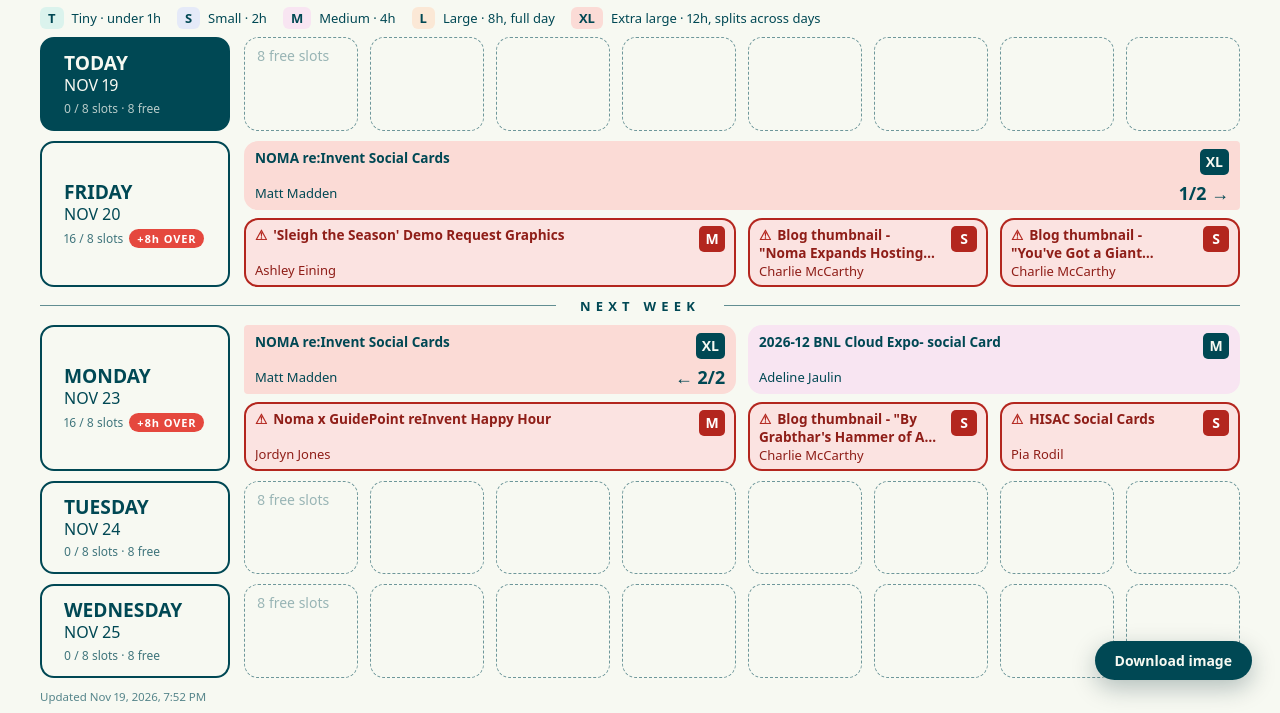
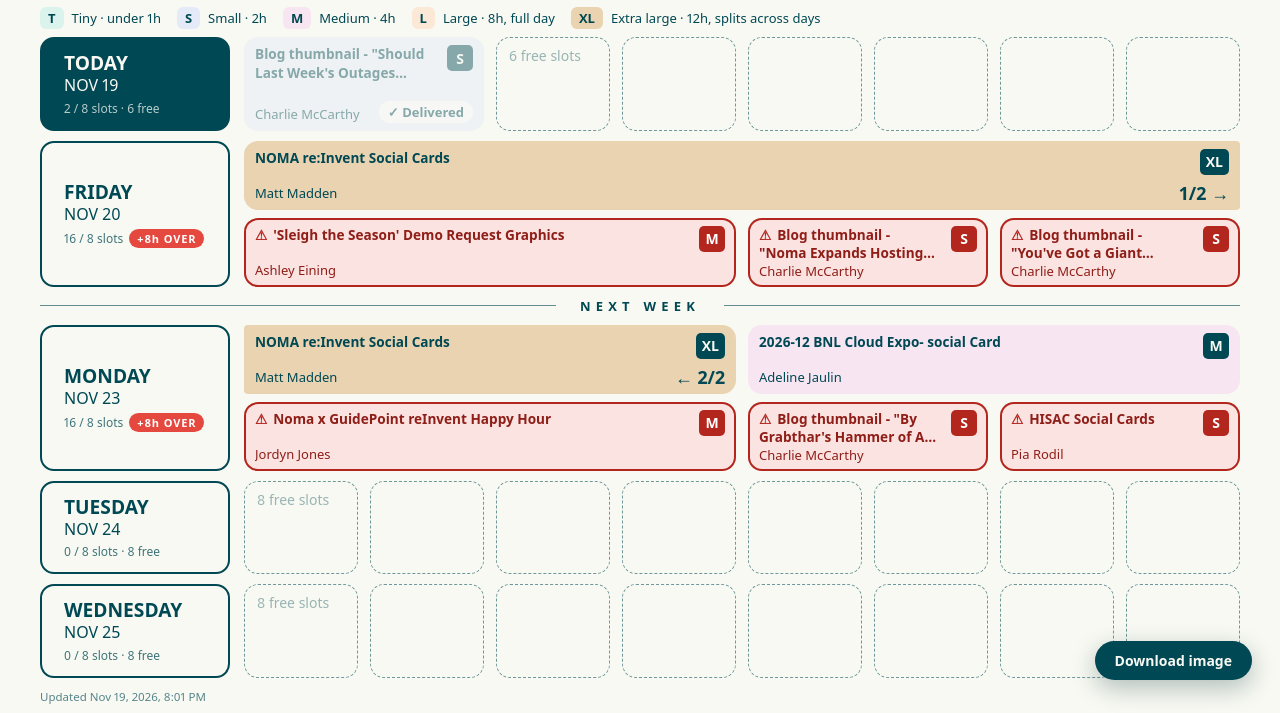
Before and after one commit to camilachisini/clientdashboard, a plain HTML site: page noma/index.html in a window 1280 px wide. Shown: the part 92-805 px from the top of the page. Drawn offline with Linux system fonts and the light colour scheme.

Commit message:
New XL color; keep today's delivered tasks faded with a Delivered check
Co-Authored-By: Claude Opus 5.5 <noreply@anthropic.com>
Claude-Session: https://claude.ai/code/session_014H9TfhAC7s5NgPZ3D1Cpmj

```diff
--- a/noma/app.js
+++ b/noma/app.js
@@ -12,7 +12,9 @@ const iso = (d) => `${d.getFullYear()}-${pad(d.getMonth() + 1)}-${pad(d.getDate(
 const label = (s) => `${MONTHS[Number(s.slice(5, 7)) - 1]} ${Number(s.slice(8, 10))}`;
 const weekday = (s) => new Date(s + 'T12:00:00').getDay();
 const el = (tag, cls, text) => { const e = document.createElement(tag); if (cls) e.className = cls; if (text != null) e.textContent = text; return e; };
-const count = (tasks, list) => tasks.filter((t) => list.includes(t.status)).length;
+const count = (tasks, list) => tasks.filter((t) => !t.completed && list.includes(t.status)).length;
+const DELIVERED = ['Shared with client', 'Pending Approval', 'Complete'];
+const isDelivered = (t) => t.completed || DELIVERED.includes(t.status);
 
 const state = { tasks: [], updated: null, live: false };
 
@@ -68,13 +70,15 @@ function plan(tasks) {
   const days = new Map(dates.map((d) => [d, []]));
   const rank = (t) => (t.order == null ? 1e9 : t.order);
   // Only work the studio still has to do; anything past due lands on today.
+  // Delivered tasks due today stay on today, faded, so the day keeps its history.
   const ON_BOARD = ['To-do', 'Auto-created', 'In progress', 'Internal review'];
   tasks
-    .filter((t) => t.due && ON_BOARD.includes(t.status))
+    .filter((t) => t.due && ((!t.completed && ON_BOARD.includes(t.status)) || (isDelivered(t) && t.due === dates[0])))
+    .map((t) => ({ ...t, done: isDelivered(t) }))
     .map((t) => (t.due < dates[0] ? { ...t, due: dates[0] } : t))
     .filter((t) => days.has(t.due))
     .map((t) => { const s = sizeOf(t); return { ...t, size: s.size, known: s.known, total: SLOTS[s.size] }; })
-    .sort((a, b) => rank(a) - rank(b) || b.total - a.total || a.name.localeCompare(b.name))
+    .sort((a, b) => b.done - a.done || rank(a) - rank(b) || b.total - a.total || a.name.localeCompare(b.name))
     .forEach((t) => {
       const i = dates.indexOf(t.due);
       if (t.total > CAP && i > 0) {
@@ -101,6 +105,7 @@ function makeCard(t) {
   top.append(el('div', 'nm-card-name', t.name), el('span', 'nm-size', t.size));
   const bottom = el('div', 'nm-card-bottom');
   bottom.appendChild(el('span', 'nm-designer', t.owner || ''));
+  if (t.done) { card.classList.add('is-done'); bottom.appendChild(el('span', 'nm-done', '✓ Delivered')); }
   if (t.parts > 1) bottom.appendChild(el('span', 'nm-part', `${t.part > 1 ? '← ' : ''}${t.part}/${t.parts}${t.part < t.parts ? ' →' : ''}`));
   card.append(top, bottom);
   return card;
--- a/noma/data.json
+++ b/noma/data.json
@@ -1,5 +1,5 @@
 {
-  "generated_at": "2026-11-19T19:52:22.191Z",
+  "generated_at": "2026-11-19T20:01:29.846Z",
   "tasks": [
     {
       "id": "1220704943640841",
@@ -8,9 +8,10 @@
       "owner": "Matt Madden",
       "due": "2026-11-23",
       "status": "To-do",
+      "completed": false,
       "size": "Extra Large (8-12 hours)",
       "client_link": null,
-      "asana_url": "https://app.asana.com/1/1211523527656234/project/1214040151426549/task/1220704943640841",
+      "asana_url": null,
       "order": null
     },
     {
@@ -20,9 +21,10 @@
       "owner": "Adeline Jaulin",
       "due": null,
       "status": "To-do",
+      "completed": false,
       "size": "Medium (2-4 hours)",
       "client_link": null,
-      "asana_url": "https://app.asana.com/1/1211523527656234/project/1214040151426549/task/1220704649595084",
+      "asana_url": null,
       "order": null
     },
     {
@@ -32,9 +34,10 @@
       "owner": "Heather Pearse",
       "due": "2026-11-27",
       "status": "To-do",
+      "completed": false,
       "size": "Small (1-2 hours)",
       "client_link": null,
-      "asana_url": "https://app.asana.com/1/1211523527656234/project/1214040151426549/task/1220700012813915",
+      "asana_url": null,
       "order": null
     },
     {
@@ -44,9 +47,10 @@
       "owner": "Charlie McCarthy",
       "due": "2026-11-19",
       "status": "Shared with client",
+      "completed": false,
       "size": "Small (1-2 hours)",
       "client_link": null,
-      "asana_url": "https://app.asana.com/1/1211523527656234/project/1214040151426549/task/1220691821123419",
+      "asana_url": null,
       "order": null
     },
     {
@@ -56,9 +60,10 @@
       "owner": "Charlie McCarthy",
       "due": "2026-11-20",
       "status": "In progress",
+      "completed": false,
       "size": "Small (1-2 hours)",
       "client_link": null,
-      "asana_url": "https://app.asana.com/1/1211523527656234/project/1214040151426549/task/1220691821310419",
+      "asana_url": null,
       "order": null
     },
     {
@@ -68,9 +73,10 @@
       "owner": "Charlie McCarthy",
       "due": "2026-11-20",
       "status": "To-do",
+      "completed": false,
       "size": "Small (1-2 hours)",
       "client_link": null,
-      "asana_url": "https://app.asana.com/1/1211523527656234/project/1214040151426549/task/1220691843009149",
+      "asana_url": null,
       "order": null
     },
     {
@@ -80,9 +86,10 @@
       "owner": "Charlie McCarthy",
       "due": "2026-11-23",
       "status": "To-do",
+      "completed": false,
       "size": "Small (1-2 hours)",
       "client_link": null,
-      "asana_url": "https://app.asana.com/1/1211523527656234/project/1214040151426549/task/1220691821322907",
+      "asana_url": null,
       "order": null
     },
     {
@@ -92,9 +99,10 @@
       "owner": "Pia Rodil",
       "due": "2026-11-23",
       "status": "To-do",
+      "completed": false,
       "size": "Small (1-2 hours)",
       "client_link": null,
-      "asana_url": "https://app.asana.com/1/1211523527656234/project/1214040151426549/task/1220703281811704",
+      "asana_url": null,
       "order": null
     },
     {
@@ -104,9 +112,10 @@
       "owner": "Adeline Jaulin",
       "due": "2026-12-30",
       "status": "To-do",
+      "completed": false,
       "size": "Medium (2-4 hours)",
       "client_link": null,
-      "asana_url": "https://app.asana.com/1/1211523527656234/project/1214040151426549/task/1220617014456727",
+      "asana_url": null,
       "order": null
     },
     {
@@ -116,9 +125,10 @@
       "owner": null,
       "due": null,
       "status": "To-do",
+      "completed": false,
       "size": "Tiny (Less than 1 hour)",
       "client_link": null,
-      "asana_url": "https://app.asana.com/1/1211523527656234/project/1214040151426549/task/1220592562845960",
+      "asana_url": null,
       "order": null
     },
     {
@@ -128,9 +138,10 @@
       "owner": null,
       "due": "2026-11-24",
       "status": "Shared with client",
+      "completed": false,
       "size": null,
       "client_link": null,
-      "asana_url": "https://app.asana.com/1/1211523527656234/project/1214040151426549/task/1220587664656664",
+      "asana_url": null,
       "order": null
     },
     {
@@ -140,9 +151,10 @@
       "owner": null,
       "due": "2026-11-18",
       "status": "Shared with client",
+      "completed": false,
       "size": null,
       "client_link": null,
-      "asana_url": "https://app.asana.com/1/1211523527656234/project/1214040151426549/task/1220581878988333",
+      "asana_url": null,
       "order": null
     },
     {
@@ -152,9 +164,23 @@
       "owner": "Adeline Jaulin",
       "due": "2026-11-23",
       "status": "To-do",
+      "completed": false,
       "size": "Medium (2-4 hours)",
       "client_link": null,
-      "asana_url": "https://app.asana.com/1/1211523527656234/project/1214040151426549/task/1220579681845826",
+      "asana_url": null,
+      "order": null
+    },
+    {
+      "id": "1220579681622052",
+      "name": "2026-12 UKI FS-ISAC Social cards + post cards + game sign",
+      "designer": "Juliana Dimon",
+      "owner": null,
+      "due": "2026-11-20",
+      "status": "Complete",
+      "completed": true,
+      "size": "Medium (2-4 hours)",
+      "client_link": null,
+      "asana_url": null,
       "order": null
     },
     {
@@ -164,9 +190,10 @@
       "owner": "Jordyn Jones",
       "due": "2026-11-23",
       "status": "To-do",
+      "completed": false,
       "size": "Medium (2-4 hours)",
       "client_link": null,
-      "asana_url": "https://app.asana.com/1/1211523527656234/project/1214040151426549/task/1220577044636135",
+      "asana_url": null,
       "order": null
     },
     {
@@ -176,9 +203,23 @@
       "owner": "Ashley Eining",
       "due": "2026-11-20",
       "status": "To-do",
+      "completed": false,
       "size": "Medium (2-4 hours)",
       "client_link": null,
-      "asana_url": "https://app.asana.com/1/1211523527656234/project/1214040151426549/task/1220439790267829",
+      "asana_url": null,
+      "order": null
+    },
+    {
+      "id": "1220450510803298",
+      "name": "Update: LinkedIn Live The AI Security Wrap Banners",
+      "designer": "Denise Mayer",
+      "owner": null,
+      "due": "2026-11-25",
+      "status": "Complete",
+      "completed": true,
+      "size": null,
+      "client_link": null,
+      "asana_url": null,
       "order": null
     },
     {
@@ -188,9 +229,10 @@
       "owner": null,
       "due": "2026-11-16",
       "status": "On Hold",
+      "completed": false,
       "size": null,
       "client_link": null,
-      "asana_url": "https://app.asana.com/1/1211523527656234/project/1214040151426549/task/1220428380841606",
+      "asana_url": null,
       "order": null
     },
     {
@@ -200,9 +242,10 @@
       "owner": null,
       "due": "2026-11-17",
       "status": "Shared with client",
+      "completed": false,
       "size": null,
       "client_link": null,
-      "asana_url": "https://app.asana.com/1/1211523527656234/project/1214040151426549/task/1220378703709156",
+      "asana_url": null,
       "order": null
     },
     {
@@ -212,9 +255,23 @@
       "owner": null,
       "due": "2026-11-20",
       "status": "Shared with client",
+      "completed": false,
       "size": null,
       "client_link": null,
-      "asana_url": "https://app.asana.com/1/1211523527656234/project/1214040151426549/task/1220315936332209",
+      "asana_url": null,
+      "order": null
+    },
+    {
+      "id": "1220313216599891",
+      "name": "Promotional Images [CTA: Register + Watch Now]",
+      "designer": "Juliana Dimon",
+      "owner": null,
+      "due": "2026-11-10",
+      "status": "Complete",
+      "completed": true,
+      "size": null,
+      "client_link": null,
+      "asana_url": null,
       "order": null
     },
     {
@@ -224,9 +281,10 @@
       "owner": null,
       "due": "2026-11-18",
       "status": "Shared with client",
+      "completed": false,
       "size": null,
       "client_link": null,
-      "asana_url": "https://app.asana.com/1/1211523527656234/project/1214040151426549/task/1220308968990287",
+      "asana_url": null,
       "order": null
     },
     {
@@ -236,9 +294,10 @@
       "owner": "Adeline Jaulin",
       "due": "2026-12-11",
       "status": "To-do",
+      "completed": false,
       "size": "Small (1-2 hours)",
       "client_link": null,
-      "asana_url": "https://app.asana.com/1/1211523527656234/project/1214040151426549/task/1220233175164701",
+      "asana_url": null,
       "order": null
     },
     {
@@ -248,9 +307,10 @@
       "owner": null,
       "due": "2026-11-13",
       "status": "Shared with client",
+      "completed": false,
       "size": null,
       "client_link": null,
-      "asana_url": "https://app.asana.com/1/1211523527656234/project/1214040151426549/task/1220184041311874",
+      "asana_url": null,
       "order": null
     },
     {
@@ -260,9 +320,23 @@
       "owner": null,
       "due": "2026-11-16",
       "status": "Shared with client",
+      "completed": false,
       "size": null,
       "client_link": null,
-      "asana_url": "https://app.asana.com/1/1211523527656234/project/1214040151426549/task/1220032300638068",
+      "asana_url": null,
+      "order": null
+    },
+    {
+      "id": "1219717583384721",
+      "name": "Prospect Toolkit | TOFu Promo Graphics",
+      "designer": "Juliana Dimon",
+      "owner": null,
+      "due": "2026-11-16",
+      "status": "Complete",
+      "completed": true,
+      "size": null,
+      "client_link": null,
+      "asana_url": null,
       "order": null
     },
     {
@@ -272,9 +346,10 @@
       "owner": null,
       "due": "2026-10-28",
       "status": "On Hold",
+      "completed": false,
       "size": null,
       "client_link": null,
-      "asana_url": "https://app.asana.com/1/1211523527656234/project/1214040151426549/task/1219701680275121",
+      "asana_url": null,
       "order": null
     },
     {
@@ -284,9 +359,10 @@
       "owner": null,
       "due": "2026-10-21",
       "status": "On Hold",
+      "completed": false,
       "size": null,
       "client_link": null,
-      "asana_url": "https://app.asana.com/1/1211523527656234/project/1214040151426549/task/1219677859200722",
+      "asana_url": null,
       "order": null
     },
     {
@@ -296,9 +372,10 @@
       "owner": null,
       "due": "2026-10-27",
       "status": "On Hold",
+      "completed": false,
       "size": null,
       "client_link": null,
-      "asana_url": "https://app.asana.com/1/1211523527656234/project/1214040151426549/task/1218017727647315",
+      "asana_url": null,
       "order": null
     }
   ]
--- a/noma/index.html
+++ b/noma/index.html
@@ -11,7 +11,7 @@ body { margin: 0; background: #F7F9F2; }
 
 @import url('https://fonts.googleapis.com/css2?family=Raleway:wght@300;400;500;700&family=Playfair+Display:ital,wght@1,400&display=swap');
 .nm { --teal: #004854; --cream: #F7F9F2; --line: rgba(0, 72, 84, 0.45);
-  --t: #DBF3ED; --s: #E5EAF8; --m: #F8E5F2; --l: #FBE8D6; --xl: #FBDBD6;
+  --t: #DBF3ED; --s: #E5EAF8; --m: #F8E5F2; --l: #FBE8D6; --xl: #E9D3B0;
   font-family: 'Raleway', var(--font-anthropic-sans); color: var(--teal); background: var(--cream);
   padding: 56px 64px 48px; border-radius: 12px; min-width: 1180px; }
 .nm-wrap { overflow-x: auto; }
@@ -152,6 +152,8 @@ a.nm-card.dragging { opacity: .35; }
 .nm-over-name { font-weight: 700; white-space: nowrap; overflow: hidden; text-overflow: ellipsis; min-width: 0; }
 .nm-over-task em { font-style: normal; opacity: .7; white-space: nowrap; flex: none; }
 .nm, .nm * { font-variant-numeric: lining-nums proportional-nums; font-feature-settings: "lnum" 1, "pnum" 1; }
+.nm-card.is-done { opacity: .45; }
+.nm-done { flex: none; font-size: 13px; font-weight: 800; color: var(--teal); background: rgba(255,255,255,.7); border-radius: 100px; padding: 2px 9px; white-space: nowrap; }
 /* Fit everything in one screen */
 html, body { min-height: 100%; }
 .nm-wrap { min-height: 100vh; }
@@ -220,6 +222,6 @@ html, body { min-height: 100%; }
 
 
 <script src="html-to-image.js?v=2"></script>
-<script src="app.js?v=2026-11-19-10"></script>
+<script src="app.js?v=2026-11-19-11"></script>
 </body>
 </html>
--- a/worker/worker.js
+++ b/worker/worker.js
@@ -4,7 +4,7 @@
 
 const PROJECT_ID = '1214040151426564';
 const ALLOWED_ORIGIN = 'https://camilachisini.github.io';
-const FIELDS = 'name,assignee.name,due_on,permalink_url,custom_fields.gid,custom_fields.name,custom_fields.display_value,custom_fields.number_value';
+const FIELDS = 'name,completed,assignee.name,due_on,permalink_url,custom_fields.gid,custom_fields.name,custom_fields.display_value,custom_fields.number_value';
 
 export default {
   async fetch(request, env, ctx) {
@@ -26,7 +26,8 @@ export default {
 
     try {
       const tasks = [];
-      let next = `https://app.asana.com/api/1.0/projects/${PROJECT_ID}/tasks?completed_since=2099-01-01T00:00:00Z&limit=100&opt_fields=${encodeURIComponent(FIELDS)}`;
+      const since = new Date(Date.now() - 2 * 864e5).toISOString().replace(/\.\d+Z$/, 'Z');
+      let next = `https://app.asana.com/api/1.0/projects/${PROJECT_ID}/tasks?completed_since=${since}&limit=100&opt_fields=${encodeURIComponent(FIELDS)}`;
       while (next) {
         const r = await fetch(next, { headers: { Authorization: `Bearer ${env.ASANA_TOKEN}` } });
         if (!r.ok) throw new Error(`Asana ${r.status}`);
@@ -47,6 +48,7 @@ export default {
             owner: cf(t, 'Client task owner'),
             due: (clientDue ? String(clientDue).slice(0, 10) : null) || t.due_on,
             status: cf(t, 'Status') || 'No status',
+            completed: !!t.completed,
             size: cf(t, 'Task size'),
             order: order && order.number_value != null ? Number(order.number_value) : null
           };
```
Also changed, not shown: scripts/fetch-asana.mjs (+5 -2 lines).
